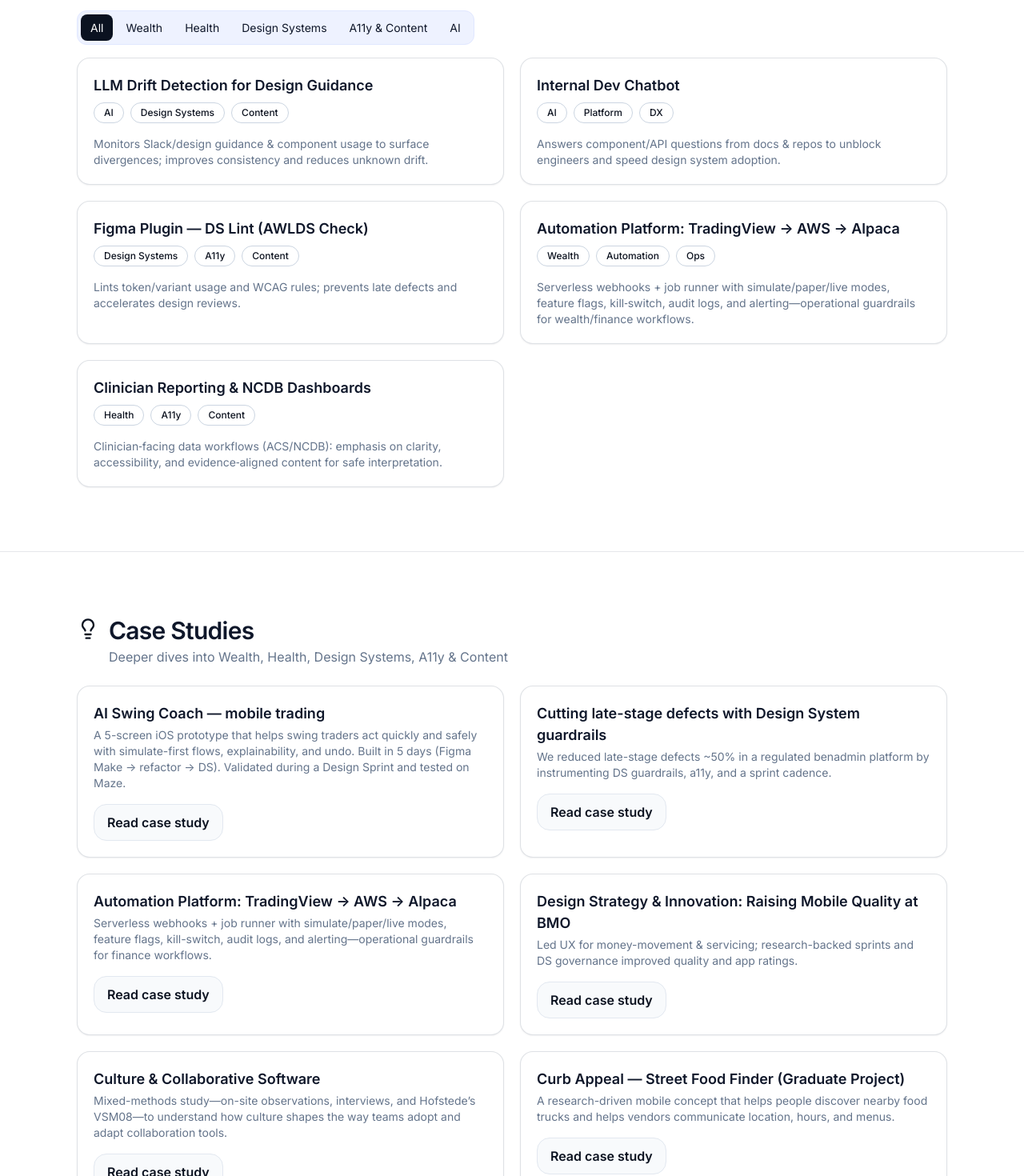
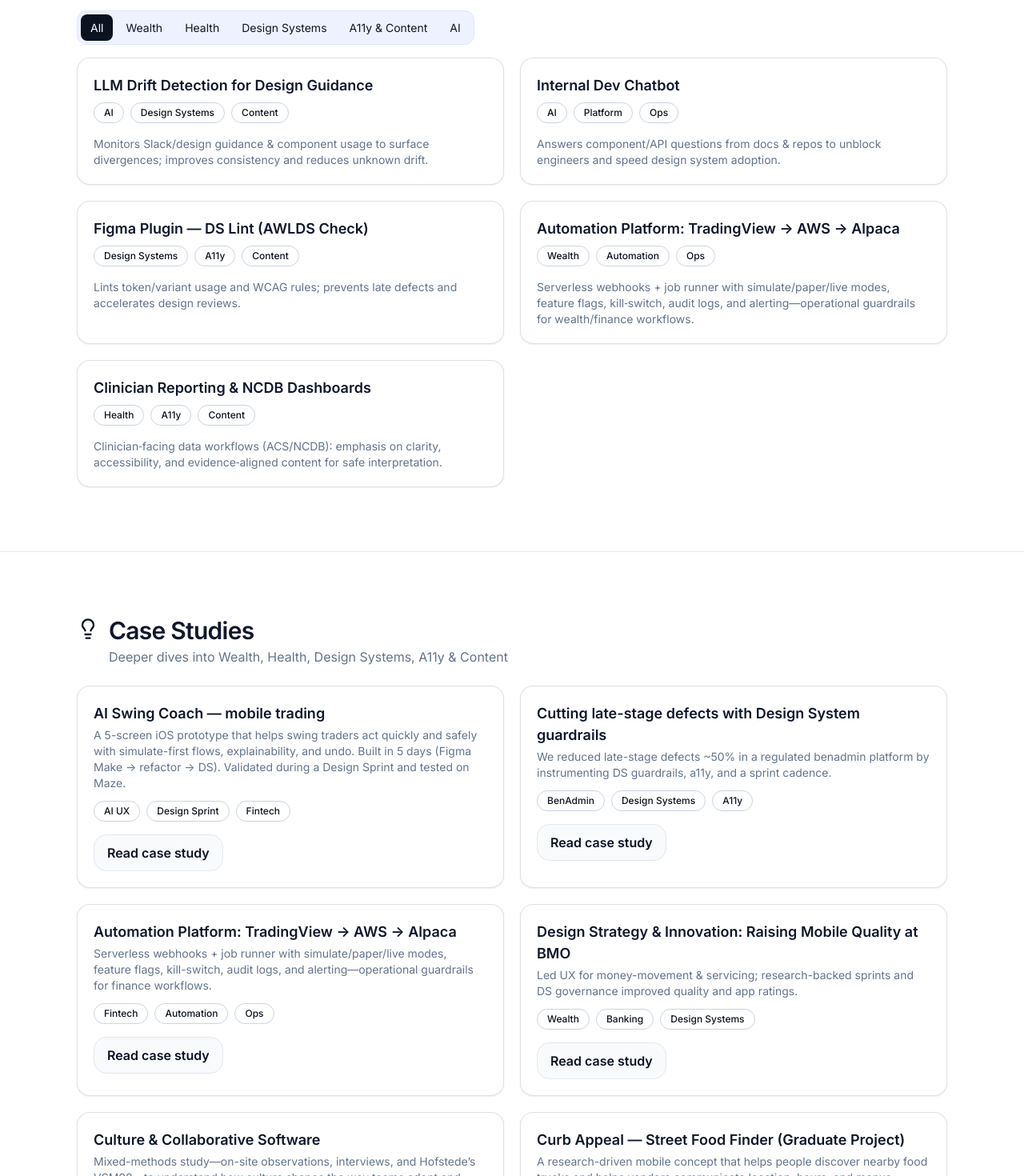
Before and after one commit to rflores-alight/Portfolio, a React (Vite) app: page / in a window 1280 px wide. Shown: the part 1640-3110 px from the top of the page at 80% size. Built offline with nearby package versions, Linux system fonts and the light colour scheme.

Commit message:
added pills to Case Studies; fixed modal close button aesthetics

```diff
--- a/src/App.jsx
+++ b/src/App.jsx
@@ -192,7 +192,7 @@ const PROJECTS = [
     title: "Internal Dev Chatbot",
     summary:
       "Answers component/API questions from docs & repos to unblock engineers and speed design system adoption.",
-    tags: ["AI", "Platform", "DX"],
+    tags: ["AI", "Platform", "Ops"],
   },
   {
     title: "Figma Plugin — DS Lint (AWLDS Check)",
@@ -222,13 +222,13 @@ const CASE_STUDIES = [
   subtitle: "AI UX • Mobile • Trading",
   summary:
     "A 5-screen iOS prototype that helps swing traders act quickly and safely with simulate-first flows, explainability, and undo. Built in 5 days (Figma Make → refactor → DS). Validated during a Design Sprint and tested on Maze.",
-  tags: ["AI UX", "Mobile", "Trading", "Design Systems", "A11y"],
+  tags: ["AI UX", "Design Sprint", "Fintech"],
   hero: "/case-studies/ai-swing-coach/hero.png",
 
   context: {
     role: "Product Designer",
-    team: "IC (paired with mock data)",
-    timeframe: "5 days (+ 1 day test/iterate)",
+    team: "IC (with mock data)",
+    timeframe: "5 days (+ test)",
     constraints: [
       "TV → ML → Broker automation concept",
       "iOS patterns, light/dark, a11y targets (44pt, contrast)",
@@ -340,10 +340,10 @@ const CASE_STUDIES = [
   {
     slug: "wealth-ds-ops",
     title: "Cutting late-stage defects with Design System guardrails",
-    subtitle: "Wealth • Design Systems • A11y",
+    subtitle: "BenAdmin • Design Systems • A11y",
     summary:
       "We reduced late-stage defects ~50% in a regulated benadmin platform by instrumenting DS guardrails, a11y, and a sprint cadence.",
-    tags: ["Wealth", "Design Systems", "A11y"],
+    tags: ["BenAdmin", "Design Systems", "A11y"],
     hero: "/case-studies/wealth-hero.png", // put images in /public/case-studies
     context: {
       role: "Director, Product Design",
@@ -393,7 +393,7 @@ const CASE_STUDIES = [
     subtitle: "Wealth • Automation • Ops",
     summary:
       "Serverless webhooks + job runner with simulate/paper/live modes, feature flags, kill-switch, audit logs, and alerting—operational guardrails for finance workflows.",
-    tags: ["Wealth", "Automation", "Ops"],
+    tags: ["Fintech", "Automation", "Ops"],
     hero: "/case-studies/automation-hero.png",
     context: {
       role: "Product Design Director / Builder",
@@ -580,10 +580,17 @@ const Kpi = ({ label, after }) => (
 
 // A teaser card for each case study
 const CaseStudyCard = ({ cs, onOpenModal }) => (
-  <Card className="rounded-2xl shadow-sm h-full">
+  <Card className="rounded-2xl shadow-sm h-full hover:shadow-md transition-shadow">
     <CardHeader>
       <CardTitle className="text-base">{cs.title}</CardTitle>
       <p className="text-sm text-muted-foreground mt-1">{cs.summary}</p>
+      {Array.isArray(cs.tags) && cs.tags.length > 0 && (
+        <div className="flex gap-2 flex-wrap mt-3">
+          {cs.tags.map((t) => (
+            <Pill key={t} variant="outline" size="sm">{t}</Pill>
+          ))}
+        </div>
+      )}
     </CardHeader>
 
     <CardContent>
@@ -643,12 +650,23 @@ const CaseStudyModal = ({ cs, onClose }) => {
             variant="ghost"
             size="icon"
             onClick={onClose}
-            aria-label="Close case study dialog"
-            className="rounded-full ring-1 ring-foreground/10 hover:ring-foreground/20 cursor-pointer"
+            aria-label="Close"
+            className="
+              rounded-full
+              text-zinc-500 hover:text-zinc-800
+              hover:bg-zinc-100
+              dark:text-zinc-400 dark:hover:text-zinc-100
+              dark:hover:bg-zinc-800
+              focus-visible:outline-none
+              focus-visible:ring-2
+              focus-visible:ring-zinc-300 dark:focus-visible:ring-zinc-700
+              cursor-pointer
+            "
           >
             <X className="h-5 w-5" aria-hidden="true" />
-            <span className="sr-only">Close</span>Close
+            <span className="sr-only">Close</span>
           </Button>
+
         </div>
 
         {cs.hero ? (
```
